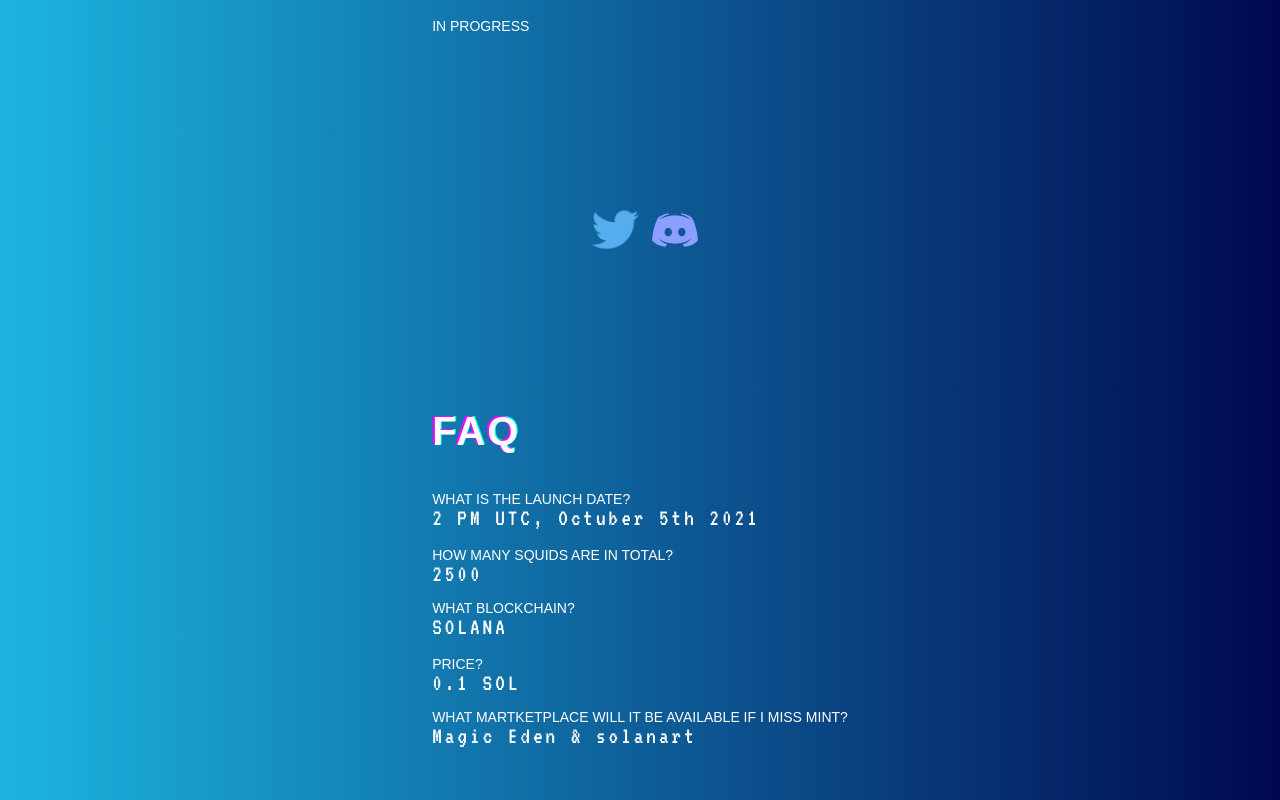
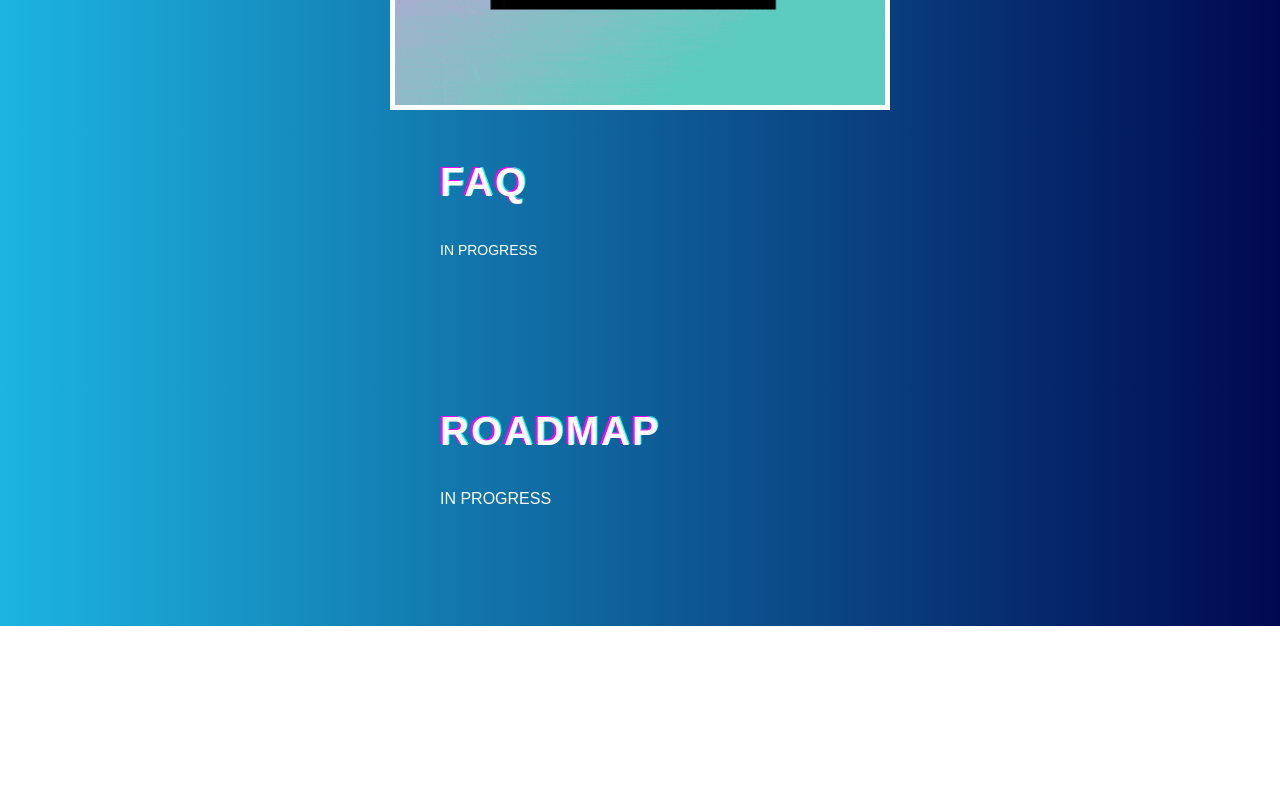
Before and after one commit to SquidsOnSol/Project, a React (Create React App) app: page / in a window 1280 px wide. Shown: the part 1140-1940 px from the top of the page. After the commit the page ends 1766 px from the top, so only its background shows below. Built offline with nearby package versions, Linux system fonts and the light colour scheme.

Commit message:
Update Main.js

```diff
--- a/src/components/Main.js
+++ b/src/components/Main.js
@@ -10,6 +10,12 @@ export default function Main() {
             <div className="root-container">
                 <div className="content-section">
                     <h1>Squids on Sol</h1>
+         <div className="joining">
+                        <div className="social-icons">
+                            <a href="/"><img src={twitter_icon} alt="twitter" /></a>
+                            <a href="/"><img src={discord_icon} alt="discord" /></a>
+                        </div>
+                    </div>
         <div className="faqs">
                         <span>An collection of <b>2500 code generated</b> squids in from ASCII art.</span><br /><br />
         </div>
@@ -18,32 +24,9 @@ export default function Main() {
                     </div>
                     <div className="img-wrapper"></div>
         <div className="faqs">
-                        <h2>INFORMATION</h2><br /><br />
+                        <h2>FAQ</h2><br /><br />
                         <span> IN PROGRESS</span><br />
         </div>
-        <div className="joining">
-                        <div className="social-icons">
-                            <a href="/"><img src={twitter_icon} alt="twitter" /></a>
-                            <a href="/"><img src={discord_icon} alt="discord" /></a>
-                        </div>
-                    </div>
-                    <div className="faqs">
-                        <h2>FAQ</h2><br /><br />
-                        <span>WHAT IS THE LAUNCH DATE?</span>
-                        <p>2 PM UTC, Octuber 5th 2021</p><br />
-                        <span>HOW MANY SQUIDS ARE IN TOTAL?</span>
-                        <p>2500</p>
-                        <div className="faq-img">
-                            <div className="faq-content">
-                                <span>WHAT BLOCKCHAIN?</span>
-                                <p>SOLANA</p><br />
-                                <span>PRICE?</span>
-                                <p>0.1 SOL</p>
-                            </div>
-                        </div>
-                        <span>WHAT MARTKETPLACE WILL IT BE AVAILABLE IF I MISS MINT?</span>
-                        <p>Magic Eden & solanart </p>
-                    </div>
                     <div className="toadmap">
                         <h2>ROADMAP</h2><br /><br />
                         <p>IN PROGRESS</p> <br />
```
